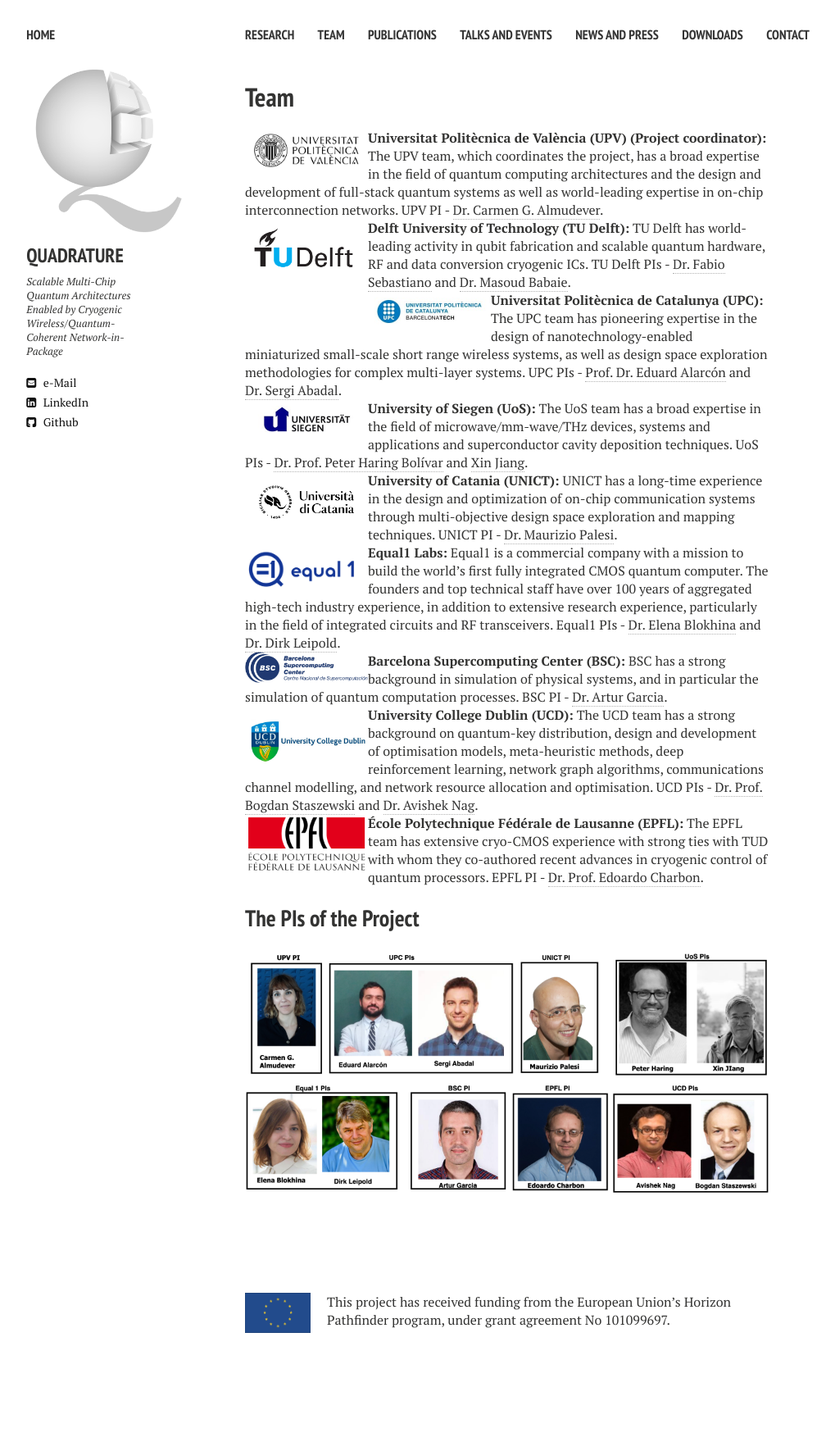
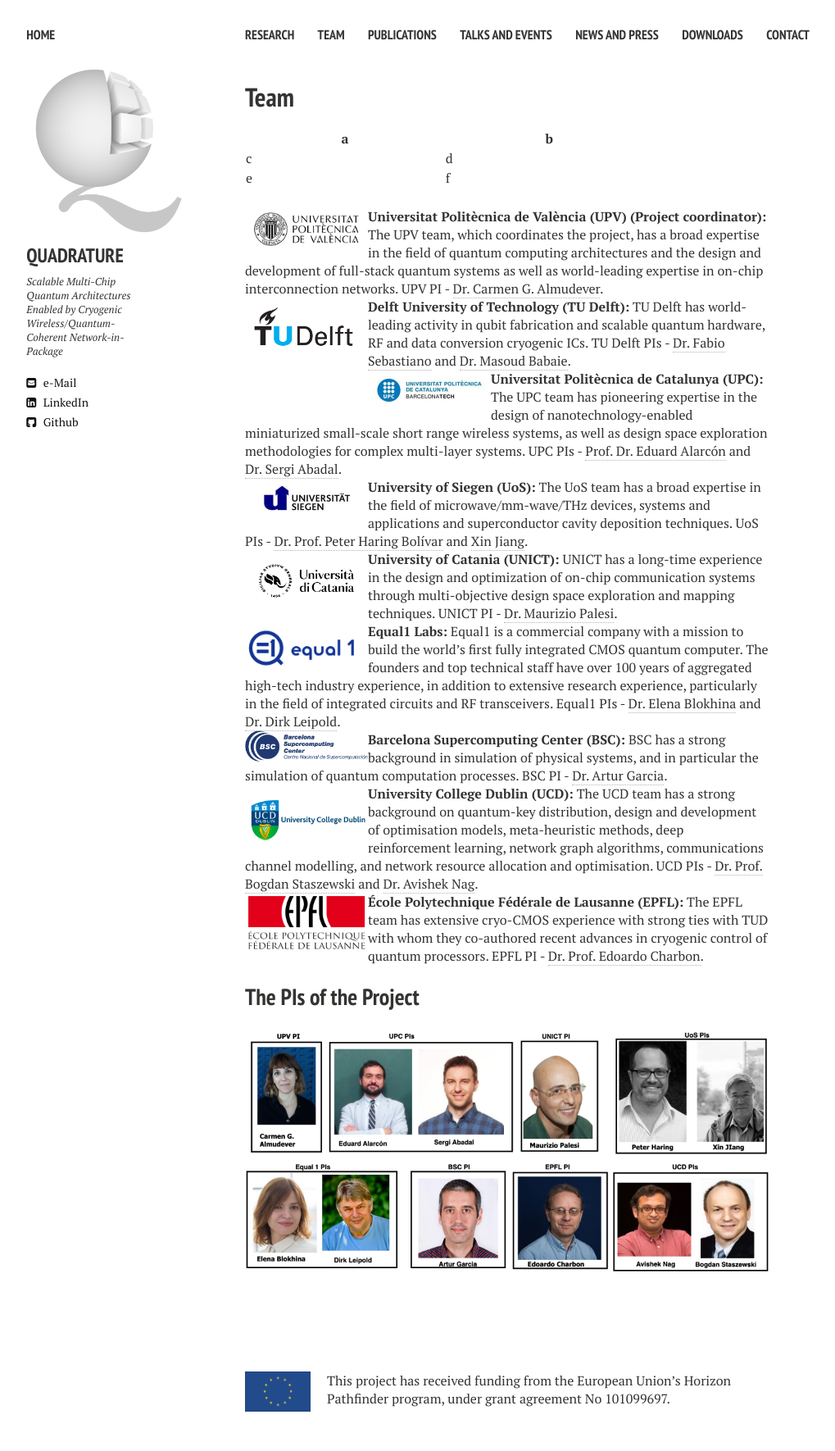
Before and after one commit to biddu/biddu.github.io, a Jekyll site: the page built from team.md, in a window 1280 px wide. Shown: the whole page at 82% size, without its empty margins (21-1040 px from the left). Built offline with Jekyll 4.4.1, drawn with Linux system fonts in a browser that asks for light colours; nearby versions of some CDN libraries; before the commit the page ends 1674 px from its top, so only the background shows below that.

```diff
--- a/team.md
+++ b/team.md
@@ -10,6 +10,11 @@ comments: false
 <!---
 	Details about sidebar info is provided inside _data/navigation.yml file
 -->
+
+| a | b |   |
+|---|---|---|
+| c | d |   |
+| e | f |   |
 
 <img align="left" width="150" height="50" src="/images/UPV.jpg"> **Universitat Politècnica de València (UPV) (Project coordinator):** The UPV team, which coordinates the project, has a broad expertise in the field of quantum computing architectures and the design and development of full-stack quantum systems as well as world-leading expertise in on-chip interconnection networks. UPV PI - [Dr. Carmen G. Almudever](https://www.linkedin.com/in/carmengalmudever/).
 
```
